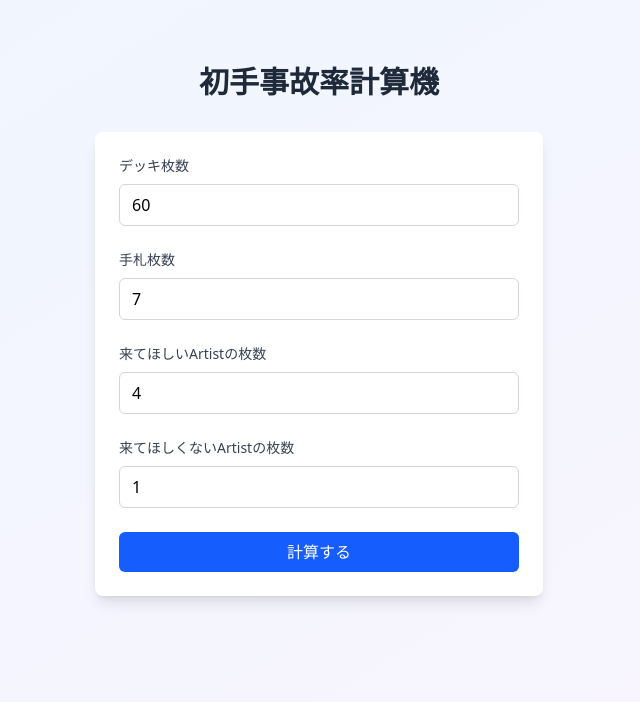
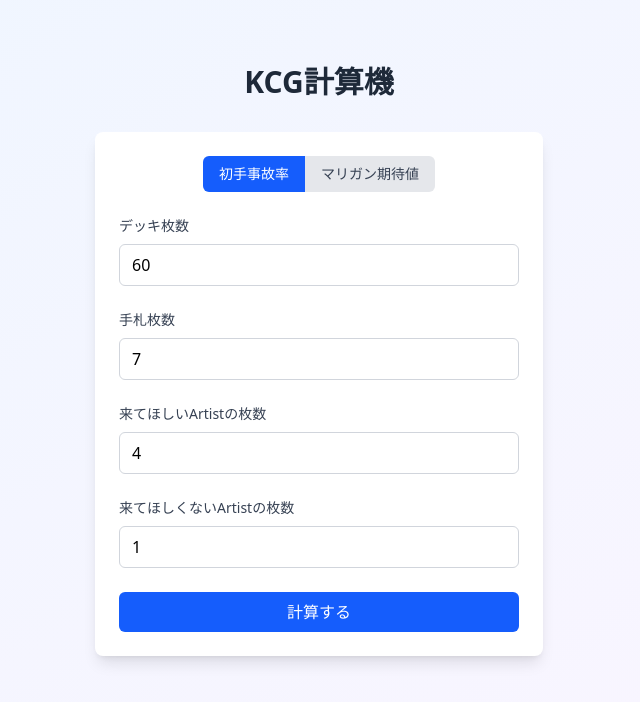
Before and after one commit to We-are-incomplete/waic-calculator, a Vue app: page / in a window 1280 px wide. Shown: the top 702 px of the page, without its empty margins (321-961 px from the left). Built offline with nearby package versions, Linux system fonts and the light colour scheme.

Commit message:
マリガン期待値の計算機能を追加

```diff
--- a/src/App.vue
+++ b/src/App.vue
@@ -2,12 +2,37 @@
   <div class="min-h-screen bg-gradient-to-br from-blue-50 to-purple-50 p-4">
     <div class="max-w-md mx-auto pt-12">
       <h1 class="text-3xl font-bold text-center text-gray-800 mb-8">
-        初手事故率計算機
+        KCG計算機
       </h1>
 
       <div class="bg-white rounded-lg shadow-lg p-6">
+        <div class="flex justify-center mb-6">
+          <button
+            @click="activeTab = 'badHand'"
+            :class="{
+              'px-4 py-2 rounded-l-md text-sm font-medium transition-colors duration-200': true,
+              'bg-blue-600 text-white': activeTab === 'badHand',
+              'bg-gray-200 text-gray-700 hover:bg-gray-300':
+                activeTab !== 'badHand',
+            }"
+          >
+            初手事故率
+          </button>
+          <button
+            @click="activeTab = 'expMulligan'"
+            :class="{
+              'px-4 py-2 rounded-r-md text-sm font-medium transition-colors duration-200': true,
+              'bg-blue-600 text-white': activeTab === 'expMulligan',
+              'bg-gray-200 text-gray-700 hover:bg-gray-300':
+                activeTab !== 'expMulligan',
+            }"
+          >
+            マリガン期待値
+          </button>
+        </div>
+
         <form @submit.prevent="calculate" class="space-y-6">
-          <div v-for="field in formFields" :key="field.id">
+          <div v-for="field in currentFormFields" :key="field.id">
             <label
               :for="field.id"
               class="block text-sm font-medium text-gray-700 mb-2"
@@ -35,9 +60,11 @@
         <div v-if="result !== null" class="mt-6 p-4 bg-blue-50 rounded-md">
           <h3 class="text-lg font-semibold text-gray-800 mb-2">計算結果</h3>
           <p class="text-2xl font-bold text-blue-600">
-            {{ result.toFixed(2) }}%
+            {{ result.toFixed(2) }}{{ activeTab === "badHand" ? "%" : "回" }}
           </p>
-          <p class="text-sm text-gray-600 mt-1">事故率</p>
+          <p class="text-sm text-gray-600 mt-1">
+            {{ activeTab === "badHand" ? "事故率" : "マリガン期待値" }}
+          </p>
         </div>
 
         <div v-if="error" class="mt-6 p-4 bg-red-50 rounded-md">
@@ -49,23 +76,36 @@
 </template>
 
 <script setup lang="ts">
-import { ref } from "vue";
+import { ref, computed, watch } from "vue";
 import { calcBadHand } from "./utils/calc_bad_hand";
+import { calcExpMulligan } from "./utils/calc_expected_mulligan";
+
+type Tab = "badHand" | "expMulligan";
+const activeTab = ref<Tab>("badHand");
 
 const inputs = ref<{
   deck: number | null;
   hand: number | null;
+  Artist: number | null;
   goodArtist: number | null;
   badArtist: number | null;
+  mulliganCount: number | null;
 }>({
   deck: 60,
   hand: 7,
+  Artist: 4,
   goodArtist: 4,
   badArtist: 1,
+  mulliganCount: 1,
 });
 
 const result = ref<number | null>(null);
 const error = ref<string | null>(null);
+
+watch(activeTab, () => {
+  result.value = null;
+  error.value = null;
+});
 
 type FormField = {
   id: string;
@@ -75,7 +115,7 @@ type FormField = {
   min: number;
 };
 
-const formFields: FormField[] = [
+const badHandFormFields: FormField[] = [
   { id: "deck", label: "デッキ枚数", modelKey: "deck", type: "number", min: 1 },
   { id: "hand", label: "手札枚数", modelKey: "hand", type: "number", min: 1 },
   {
@@ -93,10 +133,32 @@ const formFields: FormField[] = [
     min: 0,
   },
 ];
+
+const expMulliganFormFields: FormField[] = [
+  { id: "deck", label: "デッキ枚数", modelKey: "deck", type: "number", min: 1 },
+  { id: "hand", label: "手札枚数", modelKey: "hand", type: "number", min: 1 },
+  {
+    id: "Artist",
+    label: "Artistの枚数",
+    modelKey: "Artist",
+    type: "number",
+    min: 0,
+  },
+];
+
+const currentFormFields = computed(() => {
+  if (activeTab.value === "badHand") {
+    return badHandFormFields;
+  } else {
+    return expMulliganFormFields;
+  }
+});
+
 const calculate = () => {
   error.value = null;
   result.value = null;
 
+  if (activeTab.value === "badHand") {
     if (
       inputs.value.deck === null ||
       inputs.value.hand === null ||
@@ -119,5 +181,29 @@ const calculate = () => {
       }
       console.error(err);
     }
+  } else {
+    // expMulligan
+    if (
+      inputs.value.deck === null ||
+      inputs.value.hand === null ||
+      inputs.value.Artist === null
+    ) {
+      error.value = "すべての項目を入力してください";
+      return;
+    }
+
+    const { deck, hand, Artist } = inputs.value;
+
+    try {
+      result.value = calcExpMulligan(deck, hand, Artist);
+    } catch (err: unknown) {
+      if (err instanceof Error) {
+        error.value = err.message;
+      } else {
+        error.value = "計算中に不明なエラーが発生しました";
+      }
+      console.error(err);
+    }
+  }
 };
 </script>
```
Lines whose indentation alone changed are shown as unchanged.
